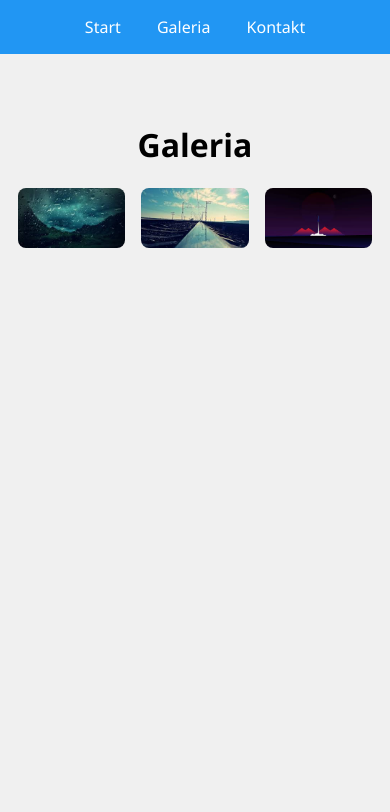
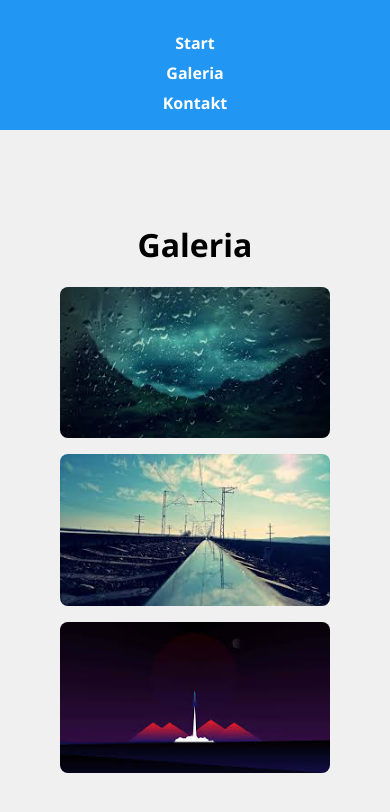
Before and after one commit to K0rzechowski/PWA-JS, a plain HTML site: page galeria.html in a window 390 px wide. Drawn offline with Linux system fonts and the light colour scheme.

Commit message:
css fixes

```diff
--- a/style.css
+++ b/style.css
@@ -1,20 +1,37 @@
-body {
+* {
+    box-sizing: border-box;
+  }
+
+  body {
     font-family: 'Segoe UI', sans-serif;
     margin: 0;
     background: #f0f0f0;
+    text-align: center;
+    display: flex;
+    flex-direction: column;
+    min-height: 100vh;
   }
 
   header {
     background: #2196f3;
     color: white;
     padding: 1rem;
-    text-align: center;
   }
 
   nav a {
     margin: 0 1rem;
     color: white;
     text-decoration: none;
+    font-weight: bold;
+  }
+
+  main {
+    flex: 1;
+    display: flex;
+    flex-direction: column;
+    align-items: center;
+    justify-content: center;
+    padding: 2rem;
   }
 
   .hero-img {
@@ -29,13 +46,16 @@ body {
     flex-wrap: wrap;
     gap: 1rem;
     justify-content: center;
-    align-items: center;
   }
 
   .gallery img {
     width: 30%;
     border-radius: 8px;
+    transition: transform 0.3s ease;
+  }
 
+  .gallery img:hover {
+    transform: scale(1.05);
   }
 
   form {
@@ -44,12 +64,15 @@ body {
     width: 90%;
     max-width: 400px;
     margin: auto;
-
+    text-align: left;
   }
 
-  form input, form textarea {
+  form input,
+  form textarea {
     margin-bottom: 1rem;
     padding: 0.5rem;
+    border: 1px solid #ccc;
+    border-radius: 4px;
   }
 
   button {
@@ -57,16 +80,34 @@ body {
     background-color: #2196f3;
     color: white;
     border: none;
+    border-radius: 4px;
     cursor: pointer;
   }
-  main {
-    align-items: center;
-    text-align: center;
-    margin: 2rem auto;
+
+  footer {
+    background: #ddd;
     padding: 1rem;
   }
 
-  footer {
-    text-align: center;
-    padding: 1rem;
+  /* 📱 RWD: dla ekranów telefonów */
+  @media (max-width: 768px) {
+    .gallery {
+      flex-direction: column;
+      align-items: center;
+    }
+
+    .gallery img {
+      width: 90%;
+    }
+
+    nav {
+      display: flex;
+      flex-direction: column;
+      gap: 0.5rem;
+      margin-top: 1rem;
+    }
+
+    form {
+      text-align: center;
+    }
   }
```
